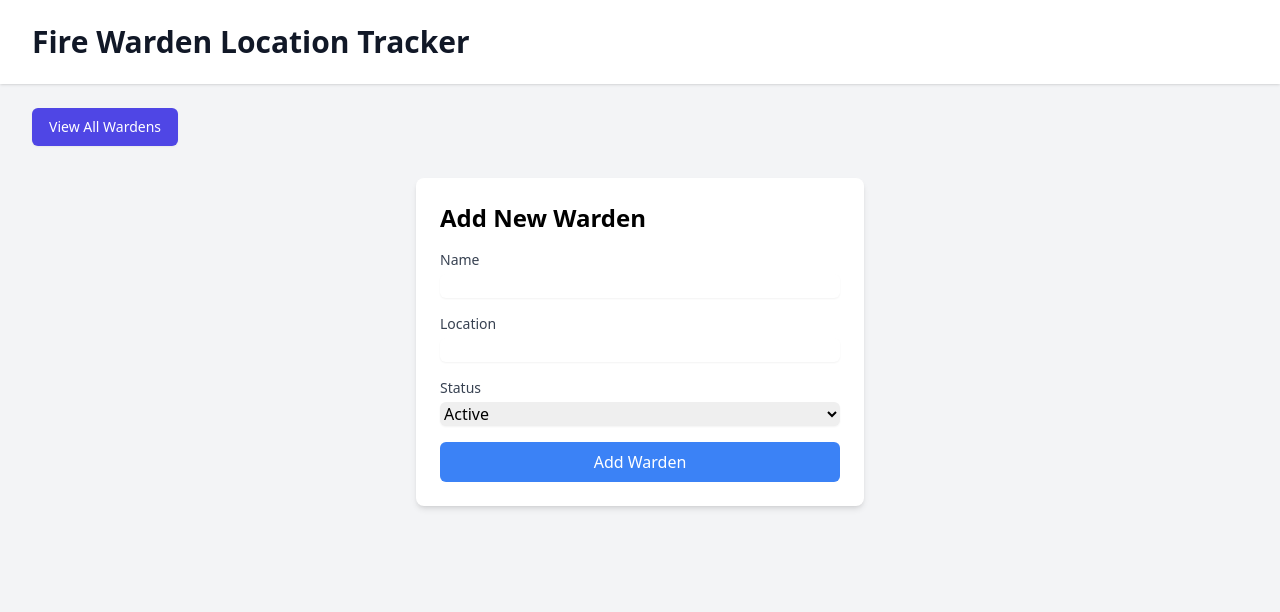
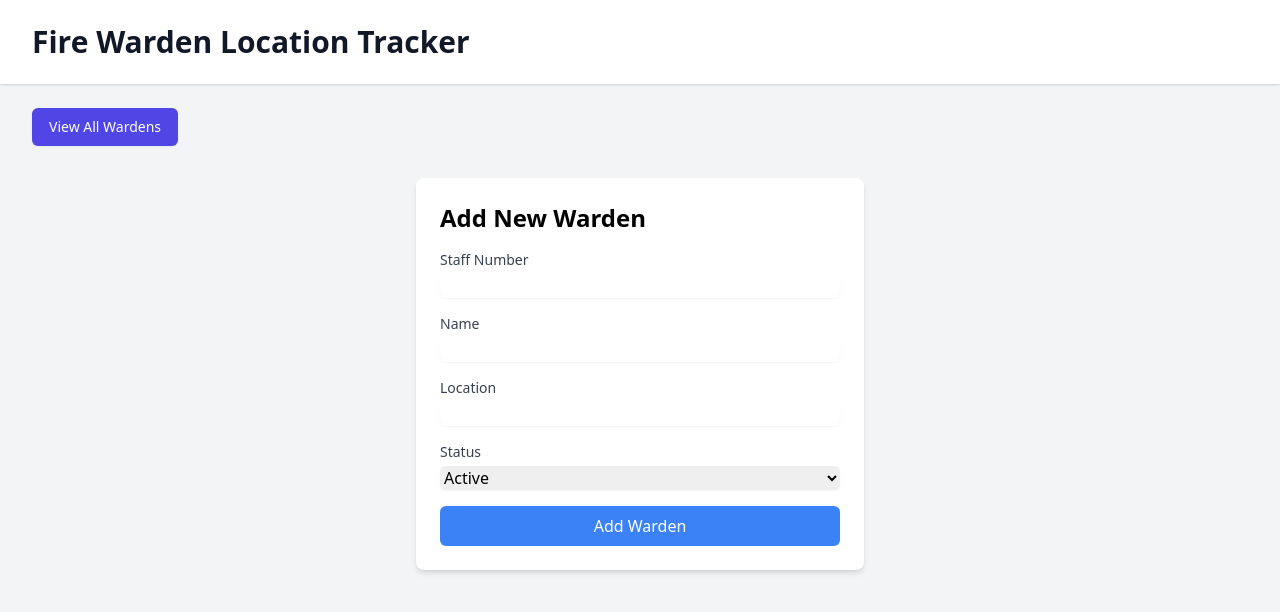
Before and after one commit to nblgden/bs3221test4, a React (Vite) app: page / in a window 1280 px wide. Shown: the top 612 px of the page. Built offline with nearby package versions, Linux system fonts and the light colour scheme; no server answers.

Commit message:
Update AddWarden.jsx
add name

```diff
--- a/src/components/AddWarden.jsx
+++ b/src/components/AddWarden.jsx
@@ -50,6 +50,21 @@
     <div className="max-w-md mx-auto mt-8 p-6 bg-white rounded-lg shadow-md">
       <h2 className="text-2xl font-bold mb-4">Add New Warden</h2>
       <form onSubmit={handleSubmit} className="space-y-4">
+        <div>
+          <label htmlFor="staff_number" className="block text-sm font-medium text-gray-700">
+            Staff Number
+          </label>
+          <input
+            type="text"
+            id="staff_number"
+            name="staff_number"
+            value={formData.staff_number}
+            onChange={handleChange}
+            required
+            className="mt-1 block w-full rounded-md border-gray-300 shadow-sm focus:border-blue-500 focus:ring-blue-500"
+          />
+        </div>
+
         <div>
           <label htmlFor="name" className="block text-sm font-medium text-gray-700">
             Name
```
